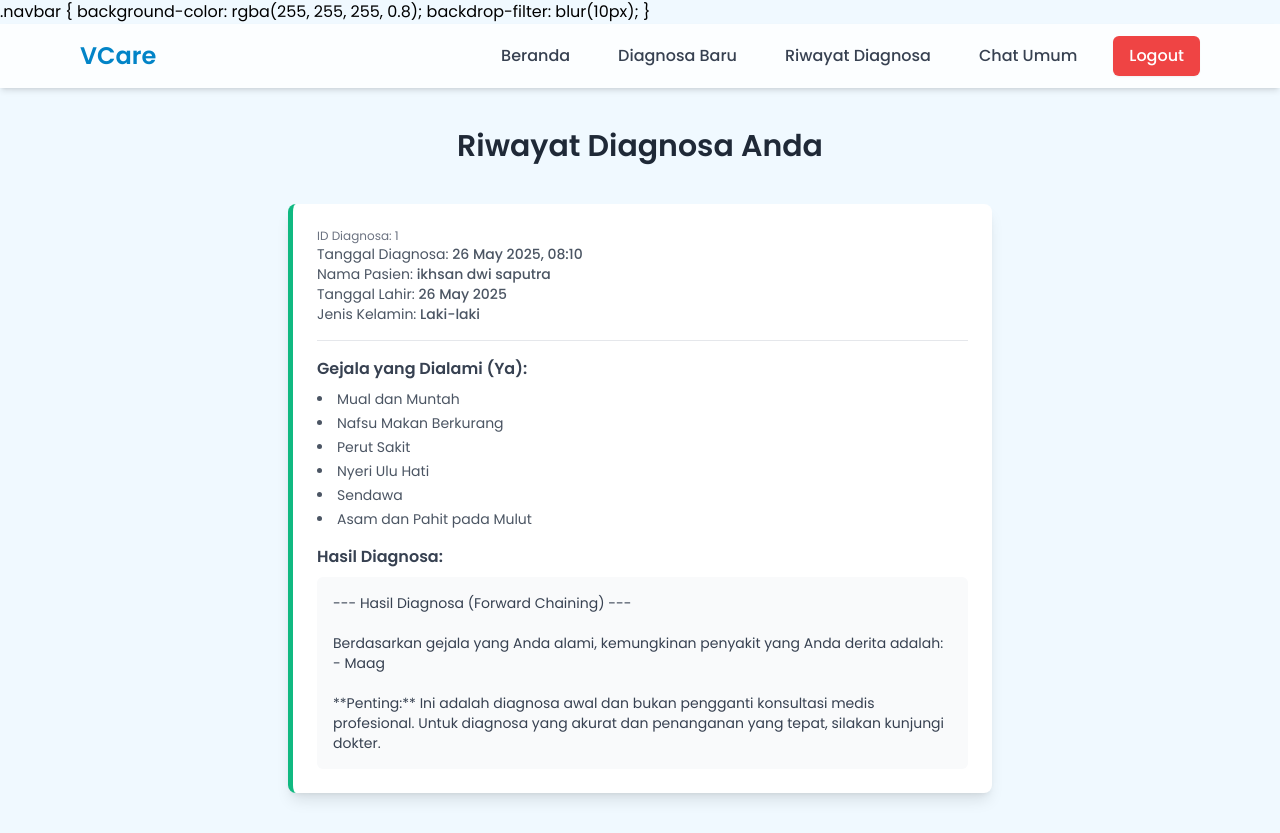
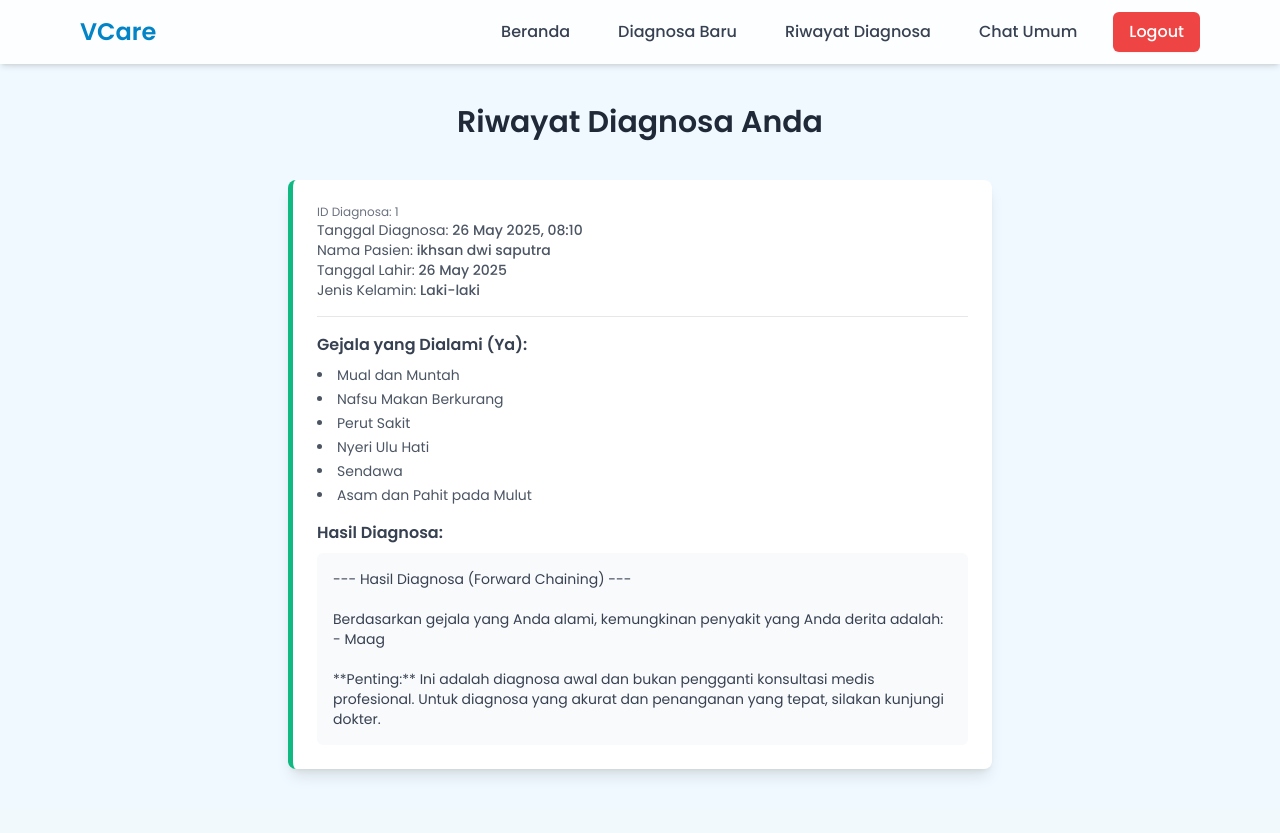
Before and after one commit to ikhsandwisaputra/chatbot-pyhton-rule-based, a Flask app: page /riwayat_diagnosa in a window 1280 px wide. After the commit the page ends 778 px from the top, so only its background shows below. Run offline with Flask 3, Linux system fonts and the light colour scheme; a user stored in the database is signed in; some libraries are stand-ins or nearby versions.

Commit message:
Initial commit-7

```diff
--- a/templates/riwayat_diagnosa.html
+++ b/templates/riwayat_diagnosa.html
@@ -26,8 +26,6 @@
             opacity: 1;
         }
 
-    </style>
-        .navbar { background-color: rgba(255, 255, 255, 0.8); backdrop-filter: blur(10px); }
     </style>
 </head>
 <body class="min-h-screen">
```
